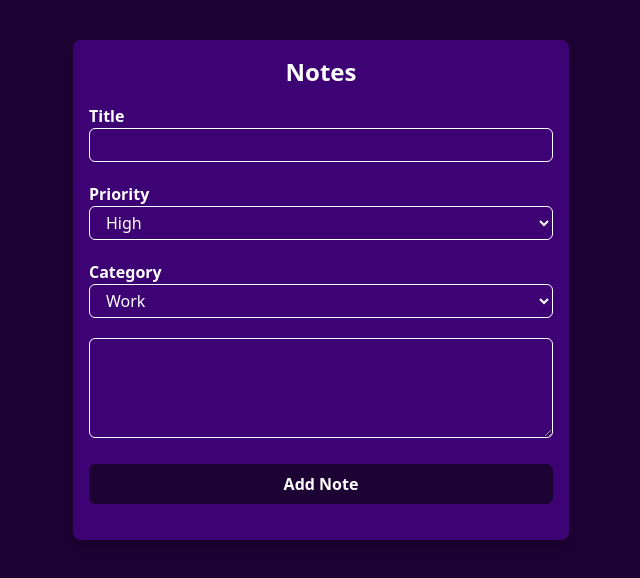
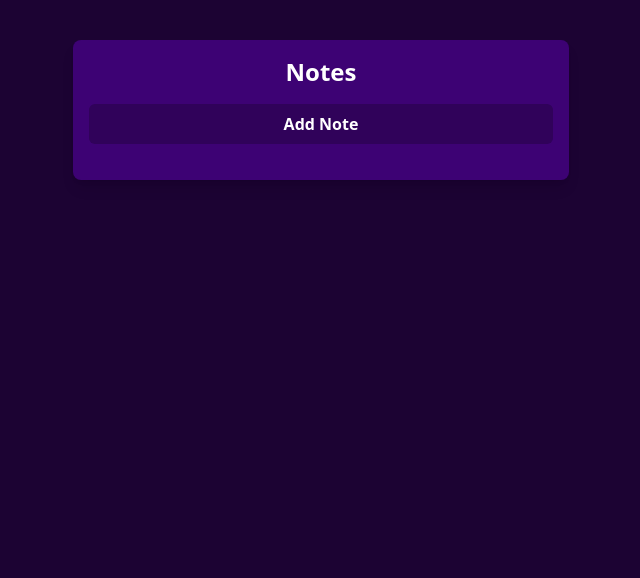
Before and after one commit to Gogo602/Note-App, a React (Vite) app: page / in a window 1280 px wide. Shown: the top 578 px of the page, without its empty margins (319-959 px from the left). Built offline with nearby package versions, Linux system fonts and the light colour scheme.

Commit message:
toggle form

```diff
--- a/src/components/NoteForm.jsx
+++ b/src/components/NoteForm.jsx
@@ -5,6 +5,7 @@ import TextArea from "./inputs/TextArea";
 
 
 export default function NoteForm({ setNotes }) {
+  const [ isFormVisible, setIsFormVisible] = useState(false)
   const [formData, setFormData] = useState({
       title: '',
       priority: 'High',
@@ -49,8 +50,16 @@ export default function NoteForm({ setNotes }) {
 
   }
 
+  const handleToggle = () => {
+    setIsFormVisible((prev) => !prev)
+  }
+
   return (
     <div>
+      <button onClick={handleToggle} className="text-center bg-[#1c0333]/40 p-2 rounded-md w-full font-bold">
+        {isFormVisible ? "Hide Form" : "Add Note"}
+      </button>
+      {isFormVisible && (
         <form onSubmit={handleAdd}>
           <TextInput
             label="Title"
@@ -97,6 +106,7 @@ export default function NoteForm({ setNotes }) {
             Add Note
           </button>
         </form>
+      )}
     </div>
   )
 }
--- a/src/components/inputs/SelectInput.jsx
+++ b/src/components/inputs/SelectInput.jsx
@@ -8,6 +8,7 @@ export default function SelectInput({label, name, value, onChange, options}) {
           </label>
           <select
             name={name}
+             id={name}
             className="px-3 py-1 w-full outline-0 border border-white rounded-md"
             value={value}
             onChange={onChange}
--- a/src/components/inputs/TextArea.jsx
+++ b/src/components/inputs/TextArea.jsx
@@ -10,6 +10,7 @@ export default function TextArea({label, name, value, onChange, required=false})
           </label>
           <textarea
             type="text"
+             id={name}
             name={name}
             className="px-3 py-1 w-full outline-0 border border-white rounded-md min-h-25"
             value={value}
--- a/src/components/inputs/TextInput.jsx
+++ b/src/components/inputs/TextInput.jsx
@@ -9,6 +9,7 @@ export default function TextInput({label, name, value, onChange, required }) {
           </label>
           <input
             type="text"
+             id={name}
             name={name}
             className="px-3 py-1 w-full outline-0 border border-white rounded-md"
             value={value}
```
Lines whose indentation alone changed are shown as unchanged.
